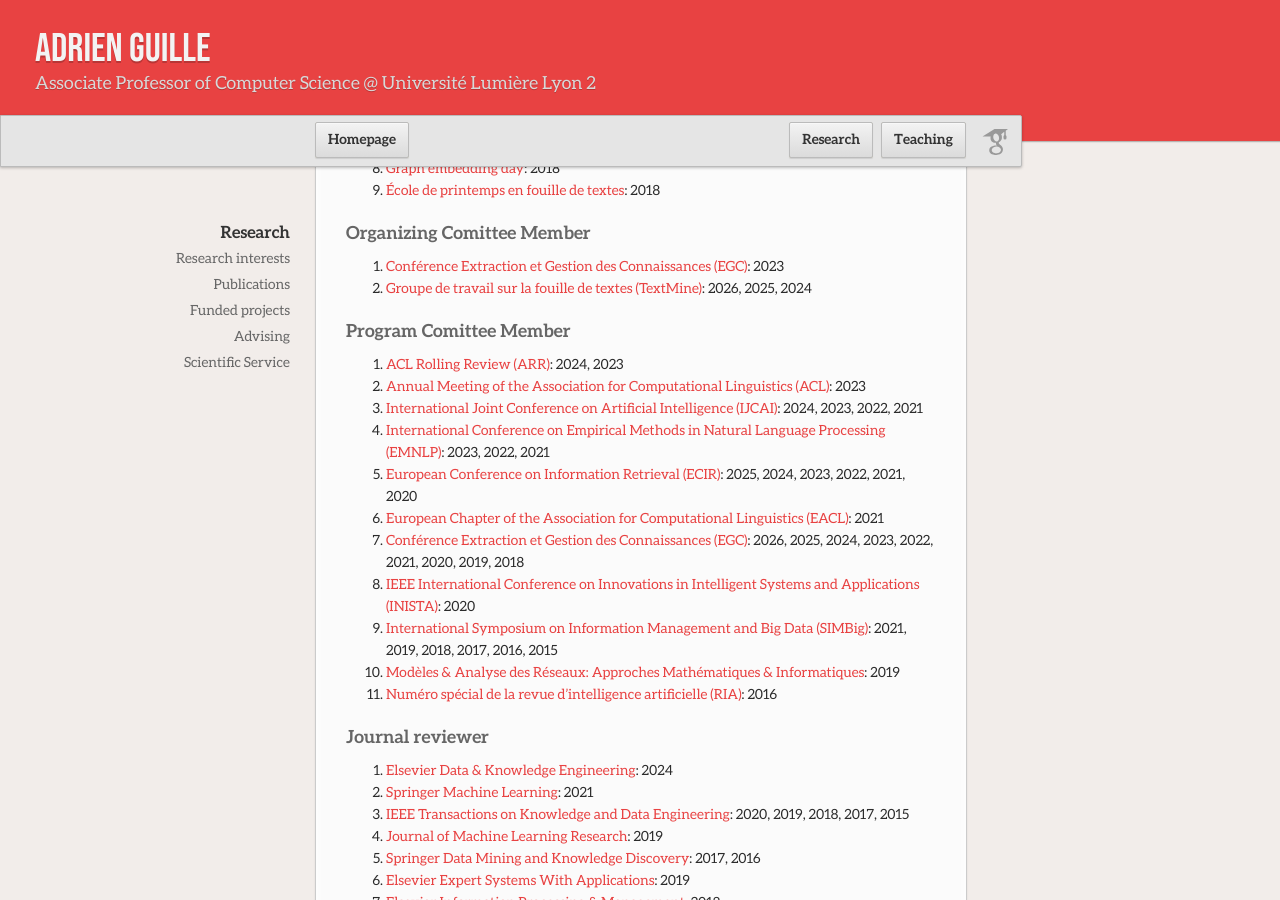
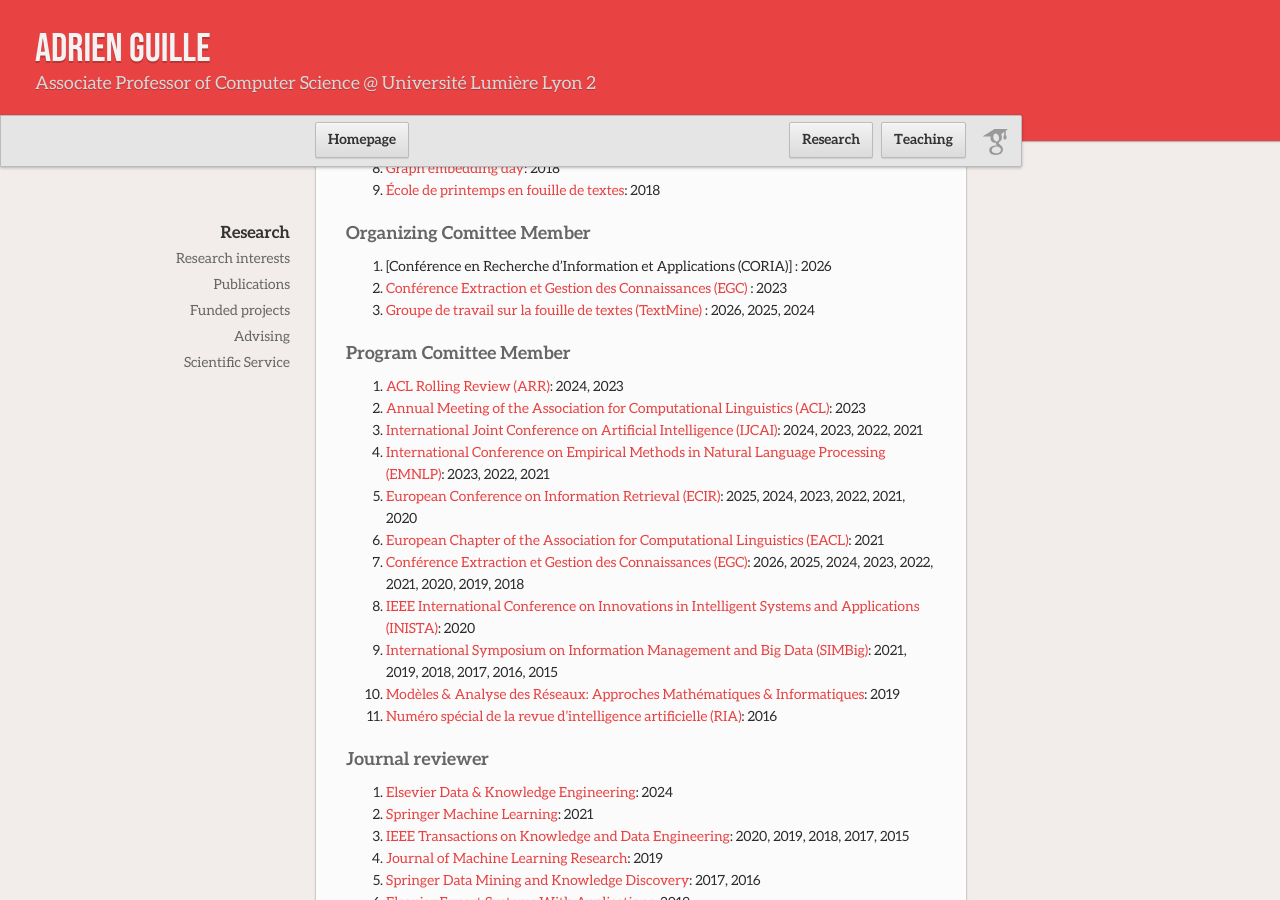
Before and after one commit to AdrienGuille/adrienguille.github.io, a Jekyll site: the page built from research.md, in a window 1280 px wide and 900 px high, scrolled down 2324 px. Built offline with Jekyll 4.4.1, drawn with Linux system fonts in a browser that asks for light colours; our own code applies the rules of GitHub Pages for plain Markdown files.

Commit message:
Update research.md

```diff
--- a/research.md
+++ b/research.md
@@ -76,8 +76,9 @@ See the [dedicated page](publications.md) or my [Google Scholar profile](https:/
 
 ### Organizing Comittee Member
 
-- [Conférence Extraction et Gestion des Connaissances (EGC)](https://egc2023.sciencesconf.org): 2023
-- [Groupe de travail sur la fouille de textes (TextMine)](https://textmine.sciencesconf.org): 2026, 2025, 2024
+- [Conférence en Recherche d'Information et Applications (CORIA)] : 2026
+- [Conférence Extraction et Gestion des Connaissances (EGC)](https://egc2023.sciencesconf.org) : 2023
+- [Groupe de travail sur la fouille de textes (TextMine)](https://textmine.sciencesconf.org) : 2026, 2025, 2024
 
 ### Program Comittee Member
 
```
